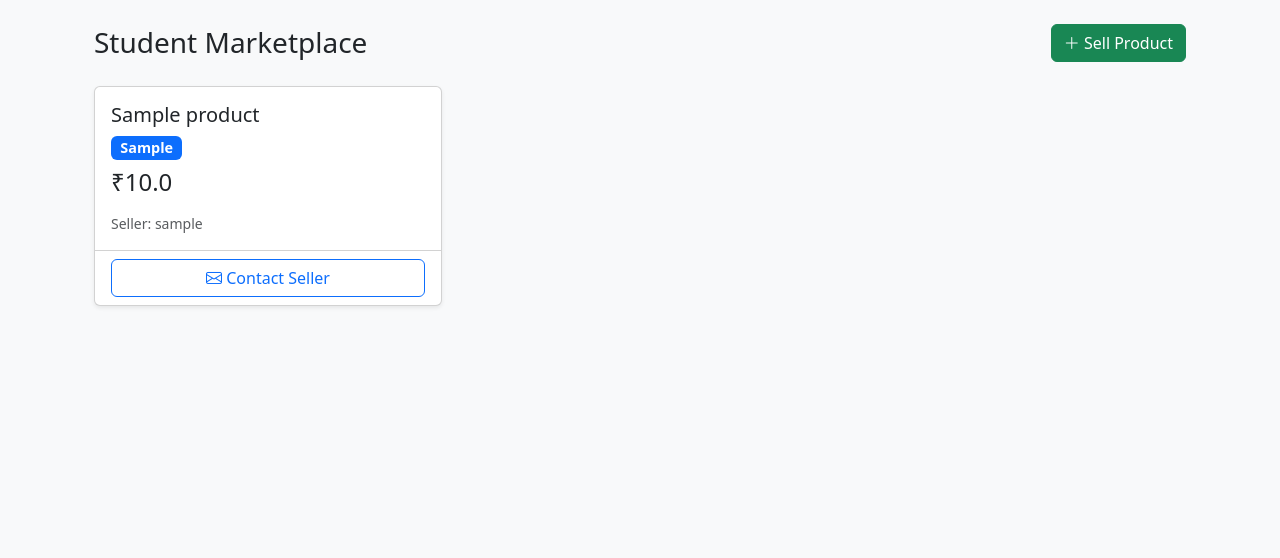
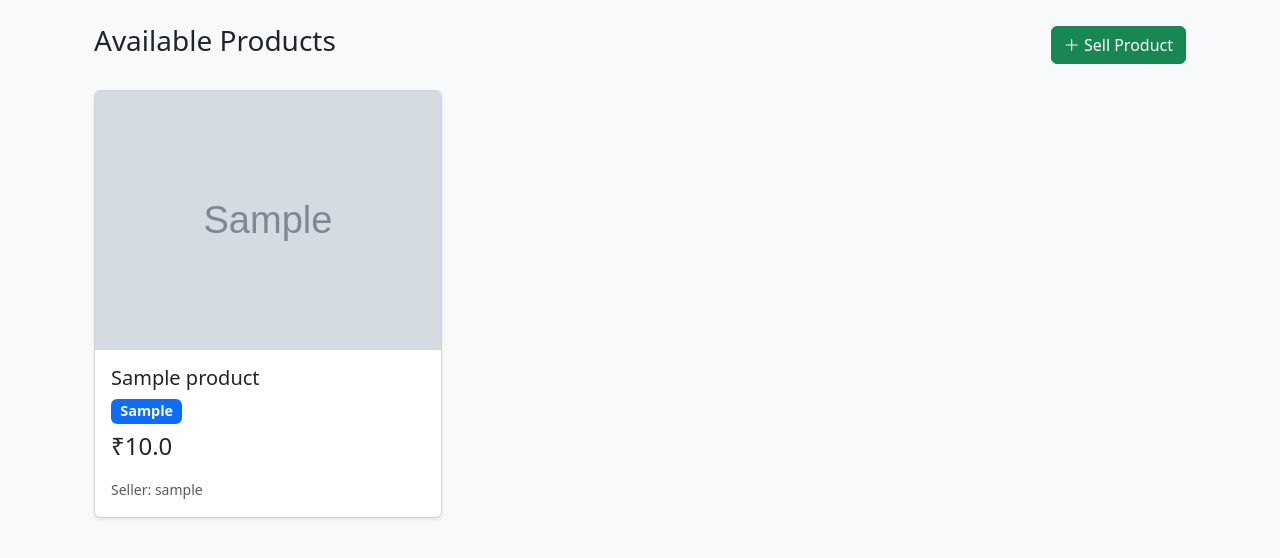
Before and after one commit to riddhipankhade/HM0049-404Found, a Flask app: page /dashboard in a window 1280 px wide. Shown: the part 56-614 px from the top of the page. Run offline with Flask 2, Linux system fonts and the light colour scheme; a user stored in the database is signed in; tables that the repository leaves empty hold one stand-in row (values such as "Sample post"); grey boxes marked "Sample" are stand-in pictures.

Commit message:
Update dashboard.html

```diff
--- a/student_marketplace/student_marketplace/templates/dashboard.html
+++ b/student_marketplace/student_marketplace/templates/dashboard.html
@@ -3,7 +3,7 @@
 {% block content %}
 <div class="container">
     <div class="d-flex justify-content-between align-items-center mb-4">
-        <h1 class="h3 mb-0">Student Marketplace</h1>
+        <h1 class="h3">Available Products</h1>
         <a href="/post_product" class="btn btn-success">
             <i class="bi bi-plus-lg"></i> Sell Product
         </a>
@@ -13,6 +13,9 @@
         {% for product in products %}
         <div class="col">
             <div class="card h-100 shadow-sm">
+                <img src="{{ url_for('static', filename='uploads/' + product.image) }}"
+                     class="card-img-top product-image"
+                     alt="{{ product.name }}">
                 <div class="card-body">
                     <h5 class="card-title">{{ product.name }}</h5>
                     <div class="mb-2">
@@ -21,16 +24,9 @@
                     <p class="card-text">
                         <span class="h4">₹{{ product.price }}</span>
                     </p>
-                    <div class="d-flex justify-content-between align-items-center">
-                        <small class="text-muted">
-                            Seller: {{ product.seller.username }}
-                        </small>
-                    </div>
-                </div>
-                <div class="card-footer bg-transparent">
-                    <button class="btn btn-outline-primary w-100">
-                        <i class="bi bi-envelope"></i> Contact Seller
-                    </button>
+                    <small class="text-muted">
+                        Seller: {{ product.seller.username }}
+                    </small>
                 </div>
             </div>
         </div>
```
